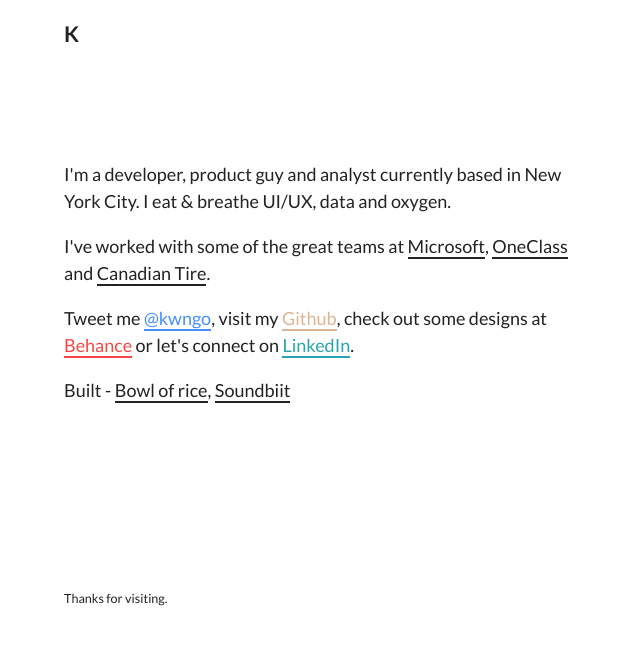
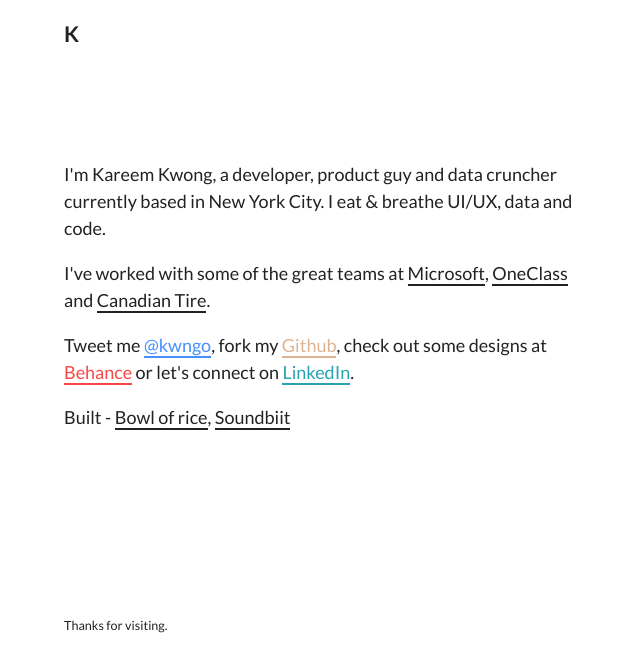
Before and after one commit to kwngo/kwngo.github.io, a plain HTML site: page index.html in a window 1280 px wide. Shown: the whole page, without its empty margins (0-640 px from the left). Drawn offline with Linux system fonts and the light colour scheme.

Commit message:
Updated copy

```diff
--- a/index.html
+++ b/index.html
@@ -15,11 +15,11 @@
   <section id="intro">
     <div class="container">
       <div id="intro-content">
-      <p>I'm a developer, product guy and analyst currently
-based in New York City. I eat & breathe UI/UX, data and oxygen.</p>
+      <p>I'm Kareem Kwong, a developer, product guy and data cruncher currently
+based in New York City. I eat & breathe UI/UX, data and code.</p>
       <p>I've worked with some of the great teams at
       <a id="microsoft"  href="http://www.microsoft.com">Microsoft</a>, <a id="one-class" href="http://www.oneclass.com">OneClass</a> and <a id="canadian-tire" href="http://www.canadiantire.ca">Canadian Tire</a>.</p>
-      <p>Tweet me <a id="twitter" href="http://www.twitter.com/kwngo">@kwngo</a>, visit my <a id="github" href="http://www.github.com/kwngo">Github</a>, check out some designs at <a id="behance" href="https://www.behance.net/kwngo">Behance</a> or let's connect on <a id="linkedin" href="http://www.linkedin.com/in/kwngo">LinkedIn</a>.</p>
+      <p>Tweet me <a id="twitter" href="http://www.twitter.com/kwngo">@kwngo</a>, fork my <a id="github" href="http://www.github.com/kwngo">Github</a>, check out some designs at <a id="behance" href="https://www.behance.net/kwngo">Behance</a> or let's connect on <a id="linkedin" href="http://www.linkedin.com/in/kwngo">LinkedIn</a>.</p>
       <p>Built - <a  href="http://www.bowlofrice.co">Bowl of rice</a>, <a href="http://www.soundbiit.com">Soundbiit</a></p>
       </div>
     </div>
```
